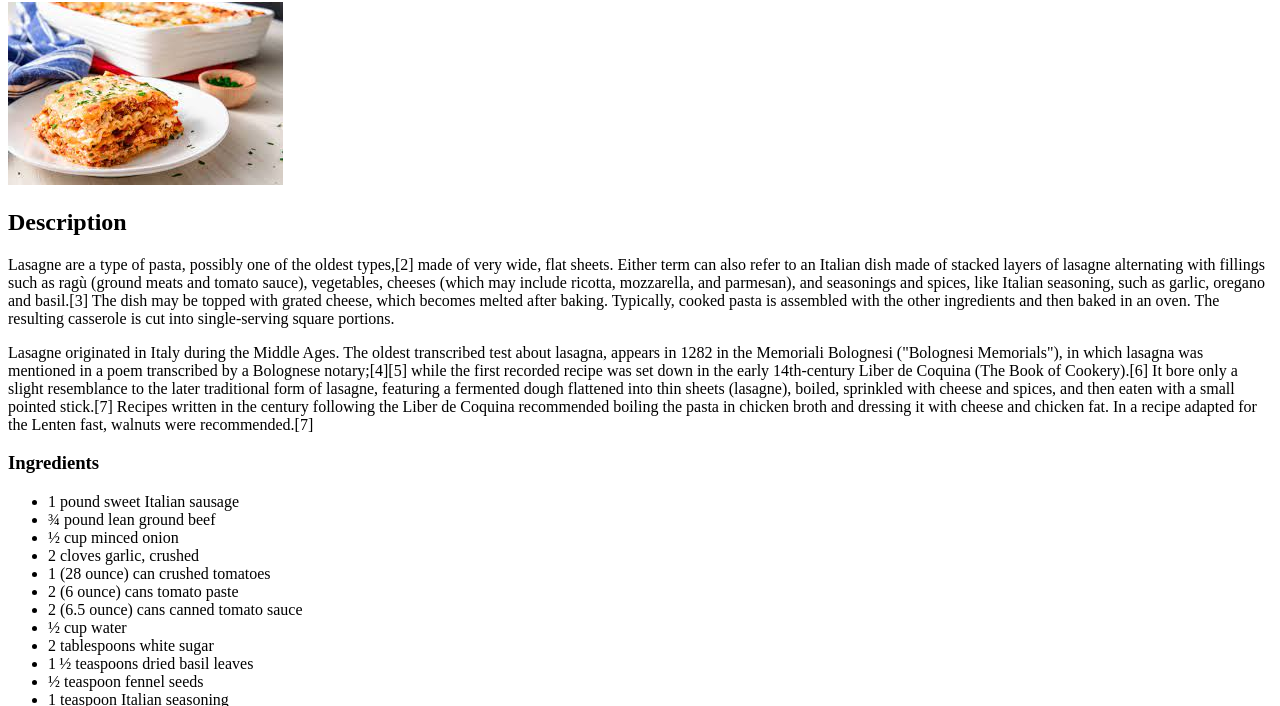
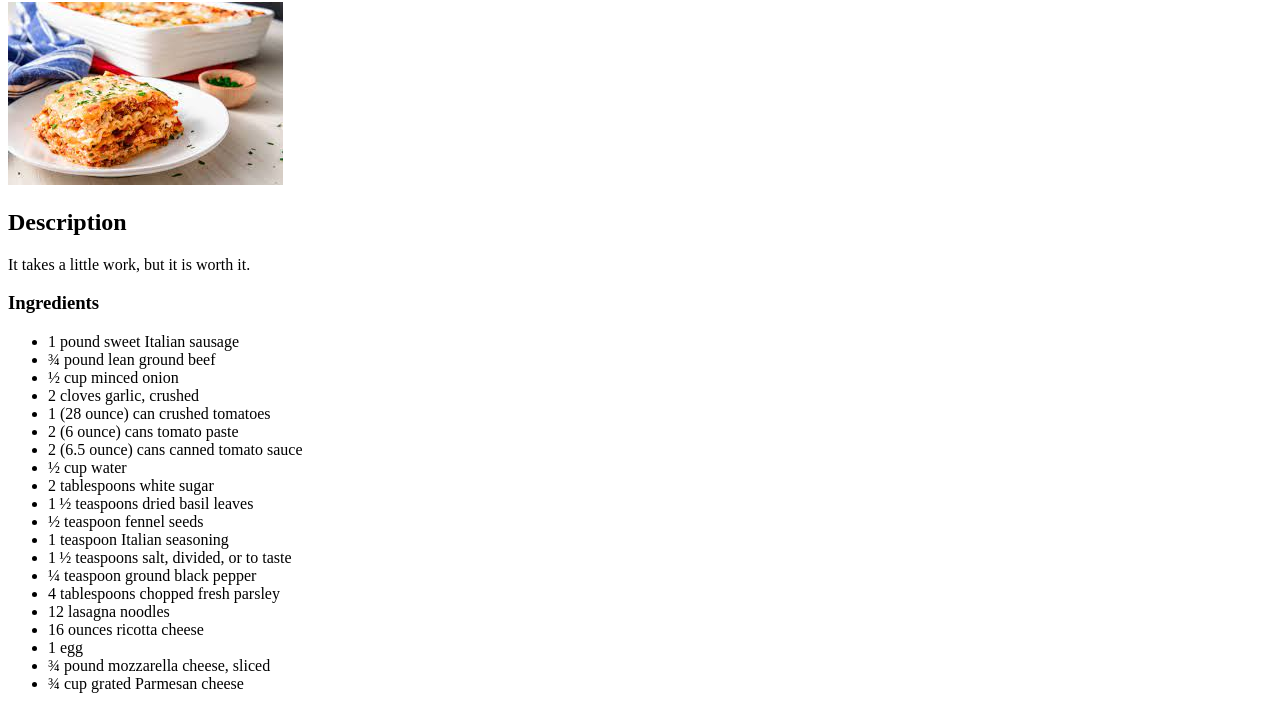
Before and after one commit to Pezes17/odin-recipes, a plain HTML site: page recipes/lasagna.html in a window 1280 px wide. Shown: the part 78-784 px from the top of the page. Drawn offline with Linux system fonts and the light colour scheme.

Commit message:
Changed lasagna description

```diff
--- a/recipes/lasagna.html
+++ b/recipes/lasagna.html
@@ -10,8 +10,7 @@
     <h1>Lasagna</h1>
     <img src="images/lasagna.jpeg">
     <h2>Description</h2>
-    <p>Lasagne are a type of pasta, possibly one of the oldest types,[2] made of very wide, flat sheets. Either term can also refer to an Italian dish made of stacked layers of lasagne alternating with fillings such as ragù (ground meats and tomato sauce), vegetables, cheeses (which may include ricotta, mozzarella, and parmesan), and seasonings and spices, like Italian seasoning, such as garlic, oregano and basil.[3] The dish may be topped with grated cheese, which becomes melted after baking. Typically, cooked pasta is assembled with the other ingredients and then baked in an oven. The resulting casserole is cut into single-serving square portions. </p>
-    <p>Lasagne originated in Italy during the Middle Ages. The oldest transcribed test about lasagna, appears in 1282 in the Memoriali Bolognesi ("Bolognesi Memorials"), in which lasagna was mentioned in a poem transcribed by a Bolognese notary;[4][5] while the first recorded recipe was set down in the early 14th-century Liber de Coquina (The Book of Cookery).[6] It bore only a slight resemblance to the later traditional form of lasagne, featuring a fermented dough flattened into thin sheets (lasagne), boiled, sprinkled with cheese and spices, and then eaten with a small pointed stick.[7] Recipes written in the century following the Liber de Coquina recommended boiling the pasta in chicken broth and dressing it with cheese and chicken fat. In a recipe adapted for the Lenten fast, walnuts were recommended.[7]</p>
+    <p>It takes a little work, but it is worth it.</p>
     <h3>Ingredients</h3>
     <ul>
         <li>1 pound sweet Italian sausage </li>
```
